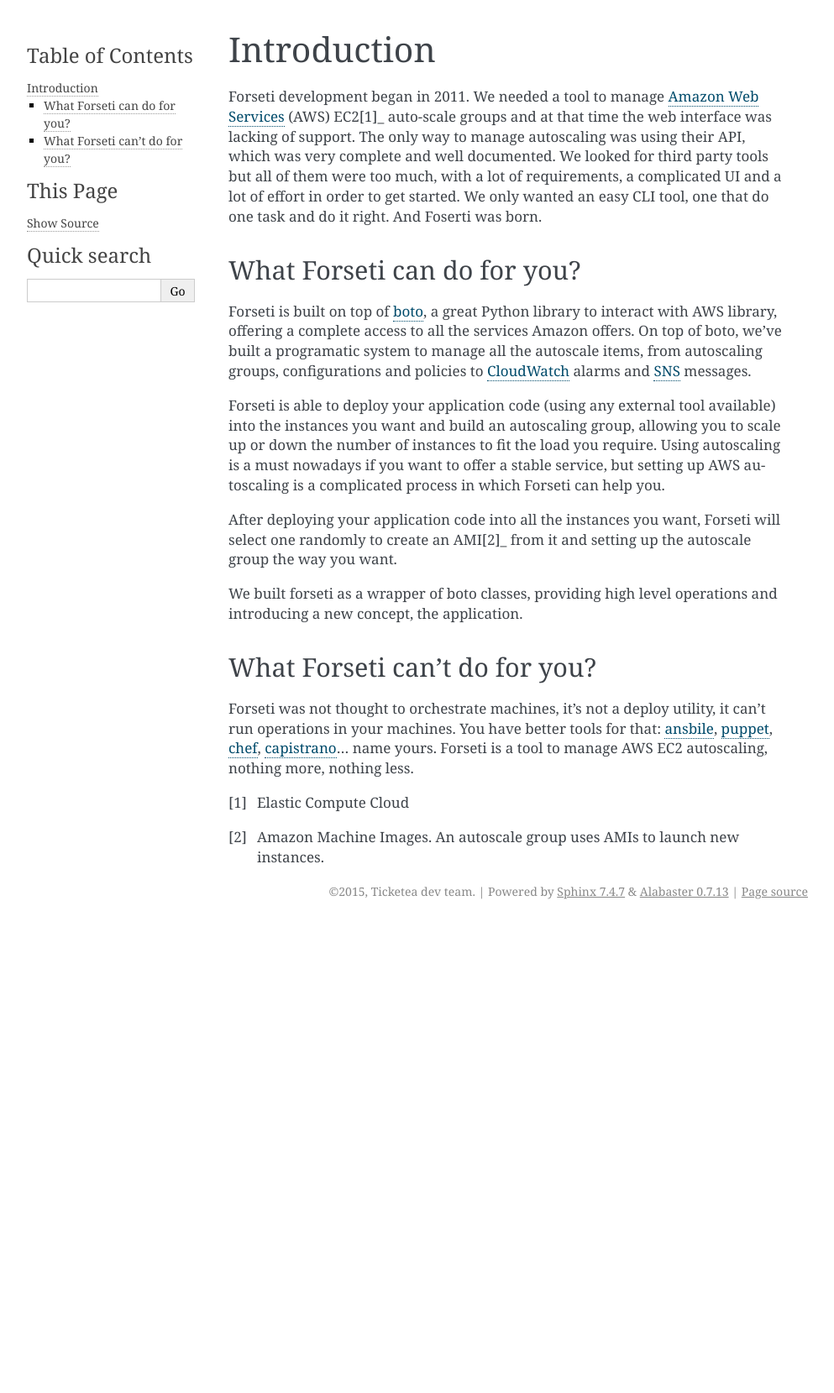
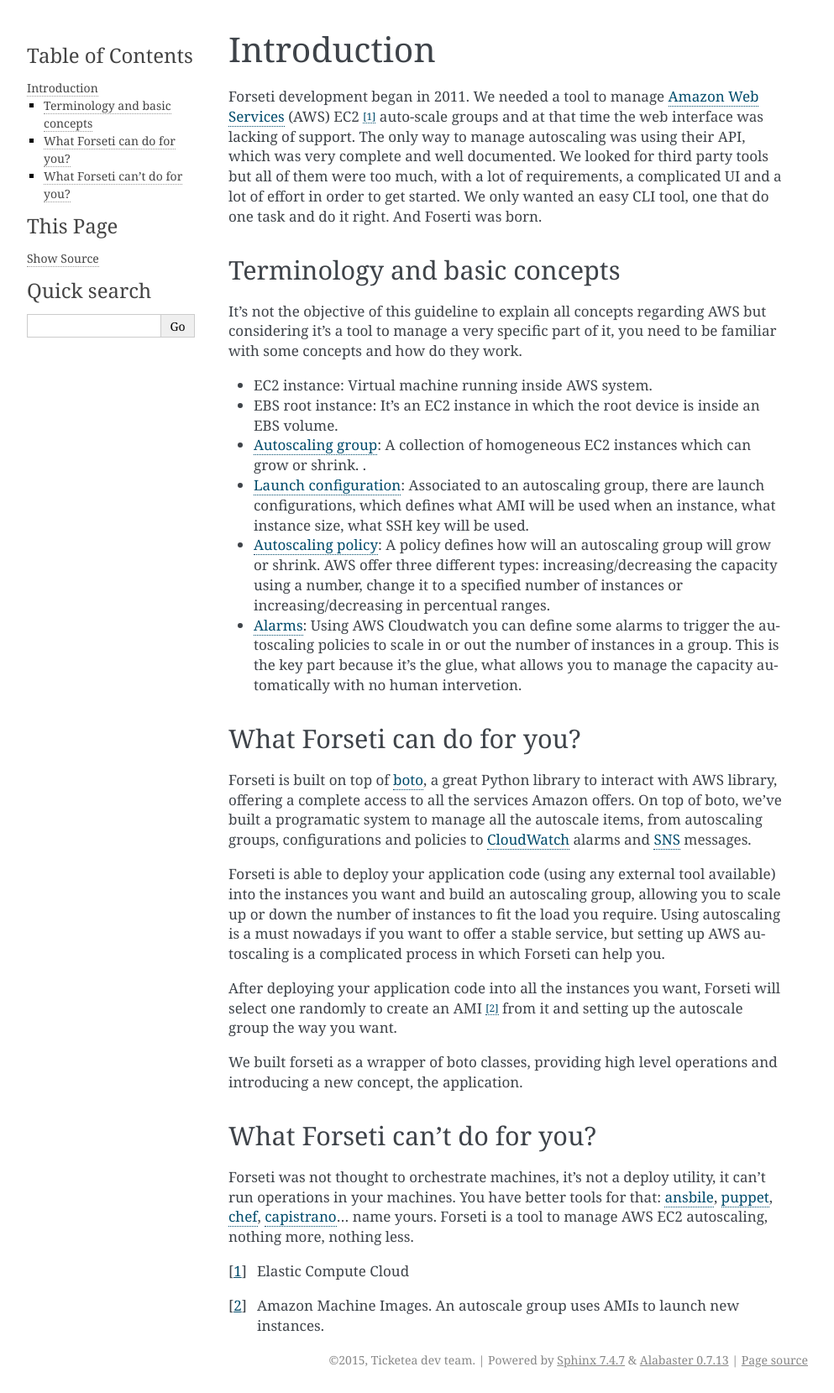
Before and after one commit to esanchezm/forseti, a Sphinx documentation site: the page built from docs/source/introduction.rst, in a window 1280 px wide. Shown: the whole page at 84% size, without its empty margins (148-1141 px from the left). Built offline with Sphinx 7.4.7, drawn with Linux system fonts in a browser that asks for light colours; before the commit the page ends 1101 px from its top, so only the background shows below that.

Commit message:
Added terminology and basic concepts to the introduction section

```diff
--- a/docs/source/introduction.rst
+++ b/docs/source/introduction.rst
@@ -3,7 +3,24 @@
 Introduction
 ============
 
-Forseti development began in 2011. We needed a tool to manage `Amazon Web Services <https://aws.amazon.com/>`_ (AWS) EC2[1]_ auto-scale groups and at that time the web interface was lacking of support. The only way to manage autoscaling was using their API, which was very complete and well documented. We looked for third party tools but all of them were too much, with a lot of requirements, a complicated UI and a lot of effort in order to get started. We only wanted an easy CLI tool, one that do one task and do it right. And Foserti was born.
+Forseti development began in 2011. We needed a tool to manage `Amazon Web Services <https://aws.amazon.com/>`_ (AWS) EC2 [1]_ auto-scale groups and at that time the web interface was lacking of support. The only way to manage autoscaling was using their API, which was very complete and well documented. We looked for third party tools but all of them were too much, with a lot of requirements, a complicated UI and a lot of effort in order to get started. We only wanted an easy CLI tool, one that do one task and do it right. And Foserti was born.
+
+Terminology and basic concepts
+------------------------------
+
+It's not the objective of this guideline to explain all concepts regarding AWS but considering it's a tool to manage a very specific part of it, you need to be familiar with some concepts and how do they work.
+
+* EC2 instance: Virtual machine running inside AWS system.
+
+* EBS root instance: It's an EC2 instance in which the root device is inside an EBS volume.
+
+* `Autoscaling group <http://docs.aws.amazon.com/AutoScaling/latest/DeveloperGuide/AutoScalingGroup.html>`_: A collection of homogeneous EC2 instances which can grow or shrink. .
+
+* `Launch configuration <http://docs.aws.amazon.com/AutoScaling/latest/DeveloperGuide/LaunchConfiguration.html>`_: Associated to an autoscaling group, there are launch configurations, which defines what AMI will be used when an instance, what instance size, what SSH key will be used.
+
+* `Autoscaling policy <http://docs.aws.amazon.com/AutoScaling/latest/DeveloperGuide/as-scale-based-on-demand.html#as-scaling-policies>`_: A policy defines how will an autoscaling group will grow or shrink. AWS offer three different types: increasing/decreasing the capacity using a number, change it to a specified number of instances or increasing/decreasing in percentual ranges.
+
+* `Alarms <http://docs.aws.amazon.com/AutoScaling/latest/DeveloperGuide/policy_creating.html#policy-creating-scalingpolicies-console>`_: Using AWS Cloudwatch you can define some alarms to trigger the autoscaling policies to scale in or out the number of instances in a group. This is the key part because it's the glue, what allows you to manage the capacity automatically with no human intervetion.
 
 What Forseti can do for you?
 ----------------------------
@@ -12,7 +29,7 @@
 
 Forseti is able to deploy your application code (using any external tool available) into the instances you want and build an autoscaling group, allowing you to scale up or down the number of instances to fit the load you require. Using autoscaling is a must nowadays if you want to offer a stable service, but setting up AWS autoscaling is a complicated process in which Forseti can help you.
 
-After deploying your application code into all the instances you want, Forseti will select one randomly to create an AMI[2]_ from it and setting up the autoscale group the way you want.
+After deploying your application code into all the instances you want, Forseti will select one randomly to create an AMI [2]_ from it and setting up the autoscale group the way you want.
 
 We built forseti as a wrapper of boto classes, providing high level operations and introducing a new concept, the application.
 
```
